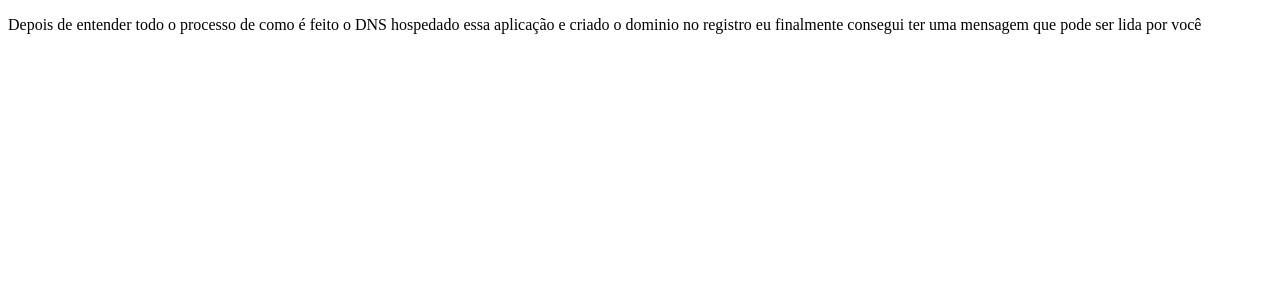
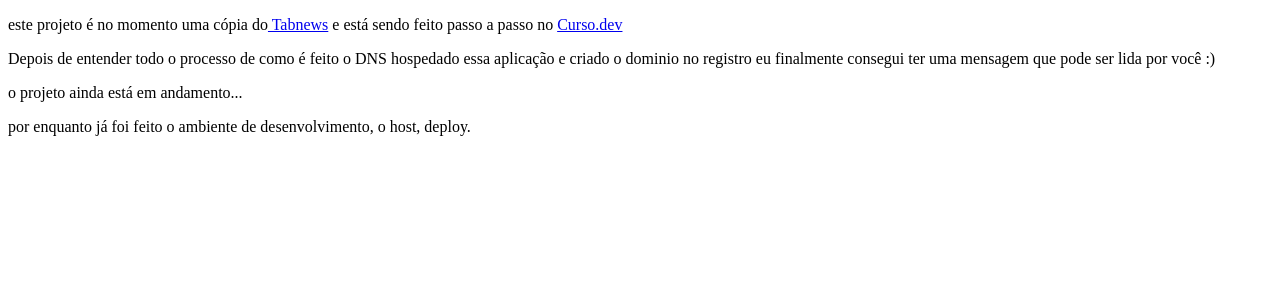
Before and after one commit to Fabio-k/Clone-Tabnews, a Next.js app: page /clonetabnews in a window 1280 px wide. Shown: the top 300 px of the page. Built offline with nearby package versions, Linux system fonts and the light colour scheme.

Commit message:
adiciona conteudo a aplicação

```diff
--- a/pages/clonetabnews/index.js
+++ b/pages/clonetabnews/index.js
@@ -1,10 +1,23 @@
+import Link from "next/link";
+
 function Home() {
   return (
-    <p>
-      Depois de entender todo o processo de como é feito o DNS hospedado essa
-      aplicação e criado o dominio no registro eu finalmente consegui ter uma
-      mensagem que pode ser lida por você
-    </p>
+    <>
+      <p>
+        este projeto é no momento uma cópia do
+        <Link href="https://www.tabnews.com.br/"> Tabnews</Link> e está sendo
+        feito passo a passo no <Link href="https://curso.dev/">Curso.dev</Link>
+      </p>
+      <p>
+        Depois de entender todo o processo de como é feito o DNS hospedado essa
+        aplicação e criado o dominio no registro eu finalmente consegui ter uma
+        mensagem que pode ser lida por você :)
+      </p>
+      <p>o projeto ainda está em andamento...</p>
+      <p>
+        por enquanto já foi feito o ambiente de desenvolvimento, o host, deploy.
+      </p>
+    </>
   );
 }
 
```
Also changed, not shown: pages/index.js (+9 -1 lines).
